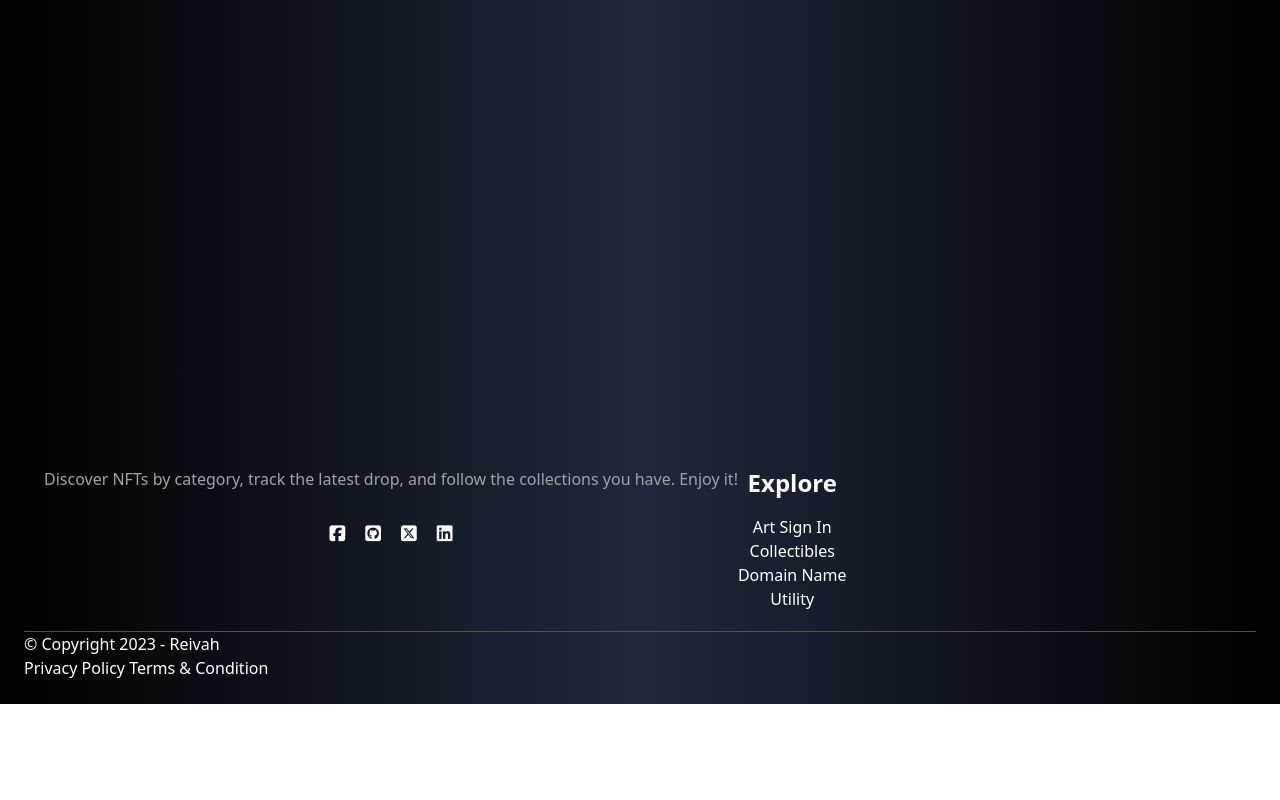
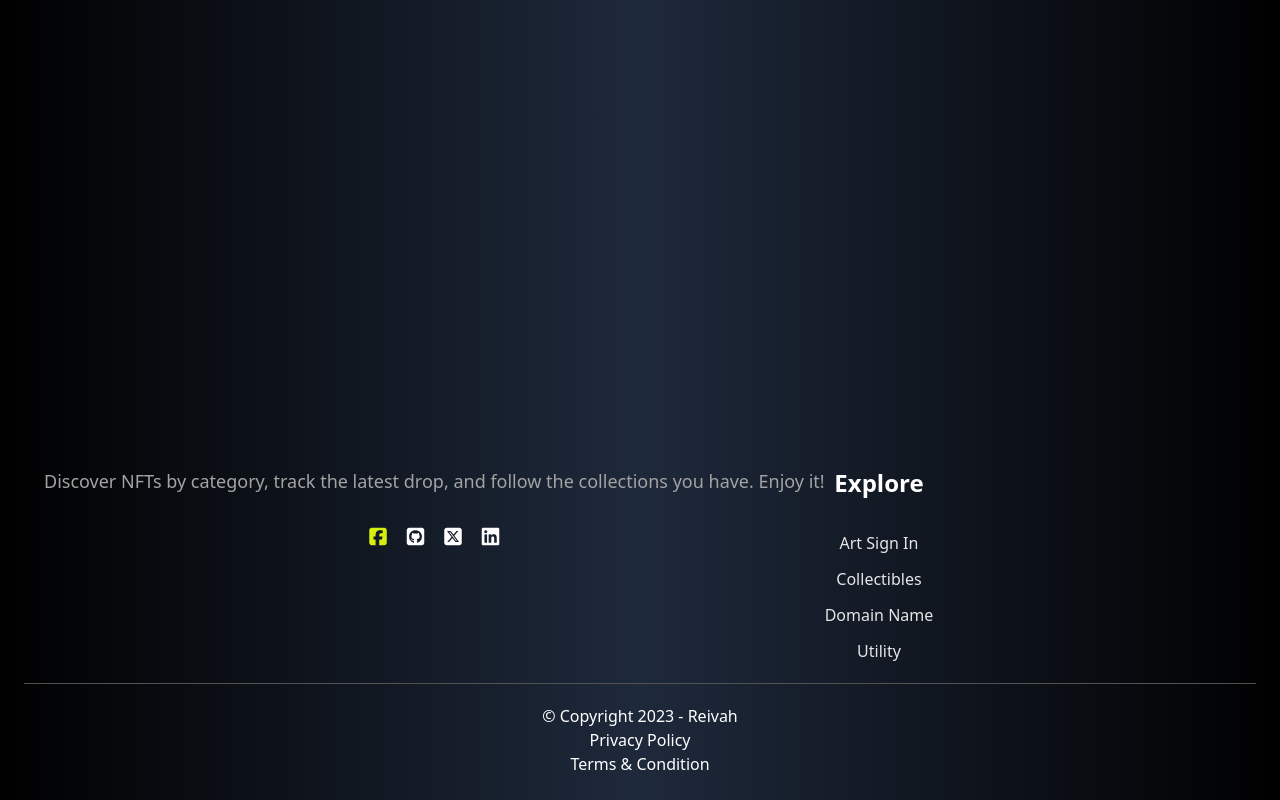
Before and after one commit to Reivah/Digital-Art, a plain HTML site: page index.html in a window 1280 px wide. Shown: the part 5219-6019 px from the top of the page. Before the commit the page ends 5923 px from the top, so only its background shows below. Drawn offline with nearby package versions, Linux system fonts and the light colour scheme.

Commit message:
adding flex box to copyright div

```diff
--- a/index.html
+++ b/index.html
@@ -326,31 +326,31 @@
         <footer>
             <div class="container min-w-full p-5 mt-[500px] flex flex-col  lg:flex-row   text-white">
                 <div>
-                    <p class="text-neutral-400">Discover NFTs by category, track the latest drop, and follow the collections you have. Enjoy it!
+                    <p class="text-neutral-400 text-center text-lg">Discover NFTs by category, track the latest drop, and follow the collections you have. Enjoy it!
                     </p>
-                    <div class="mt-4 mb-6 p-3 flex gap-5 justify-center text-lg ">
-                        <p><i class="fa-brands fa-square-facebook"></i></p>
+                    <div class="mt-4 mb-6 p-3 flex gap-5 justify-center text-xl ">
+                        <p><i class="fa-brands fa-square-facebook text-yellow"></i></p>
                         <p><i class="fa-brands fa-square-github"></i></p>
                         <p><i class="fa-brands fa-square-x-twitter"></i></p>
                         <p><i class="fa-brands fa-linkedin"></i></p>
                     </div>
                 </div>
                 <div class="text-center">
-                    <div class="flex flex-col">
-                        <p class="text-2xl font-bold mb-4">Explore</p>
-                        <a href="">Art Sign In</a>
-                        <a href="">Collectibles</a>
-                        <a href="">Domain Name</a>
-                        <a href="">Utility</a>
+                    <div class="flex flex-col space-y-3">
+                        <p class="text-2xl font-bold mb-5">Explore</p>
+                        <a href="" class="text-neutral-200">Art Sign In</a>
+                        <a href=""  class="text-neutral-200">Collectibles</a>
+                        <a href=""  class="text-neutral-200">Domain Name</a>
+                        <a href=""  class="text-neutral-200">Utility</a>
                     </div>
 
                 </div>
 
 
             </div>
-            <div class="border-t border-neutral-600 text-white">
-                <p>&copy; Copyright 2023 - Reivah</p>
-                <div>
+            <div class=" border-t border-neutral-600 text-white text-center">
+                <p class="mt-5">&copy; Copyright 2023 - Reivah</p>
+                <div class="flex flex-col">
                     <a href="">Privacy Policy</a>
                     <a href="">Terms & Condition</a>
                 </div>
```
Also changed, not shown: style.css.
